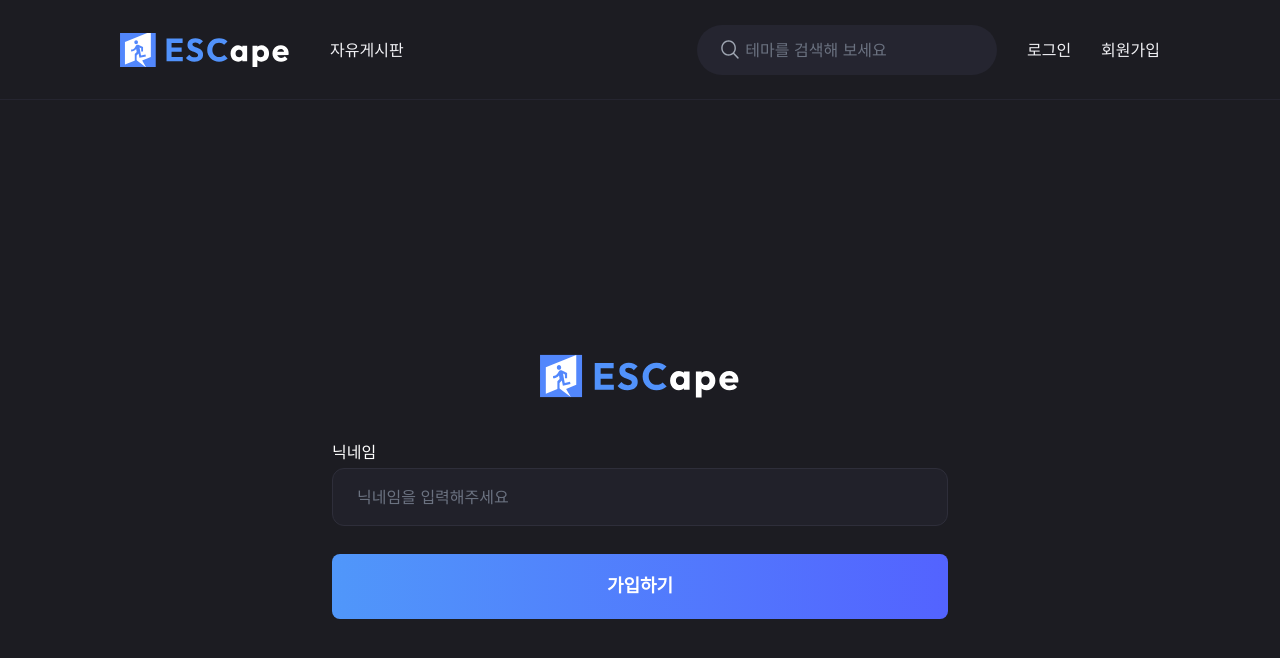
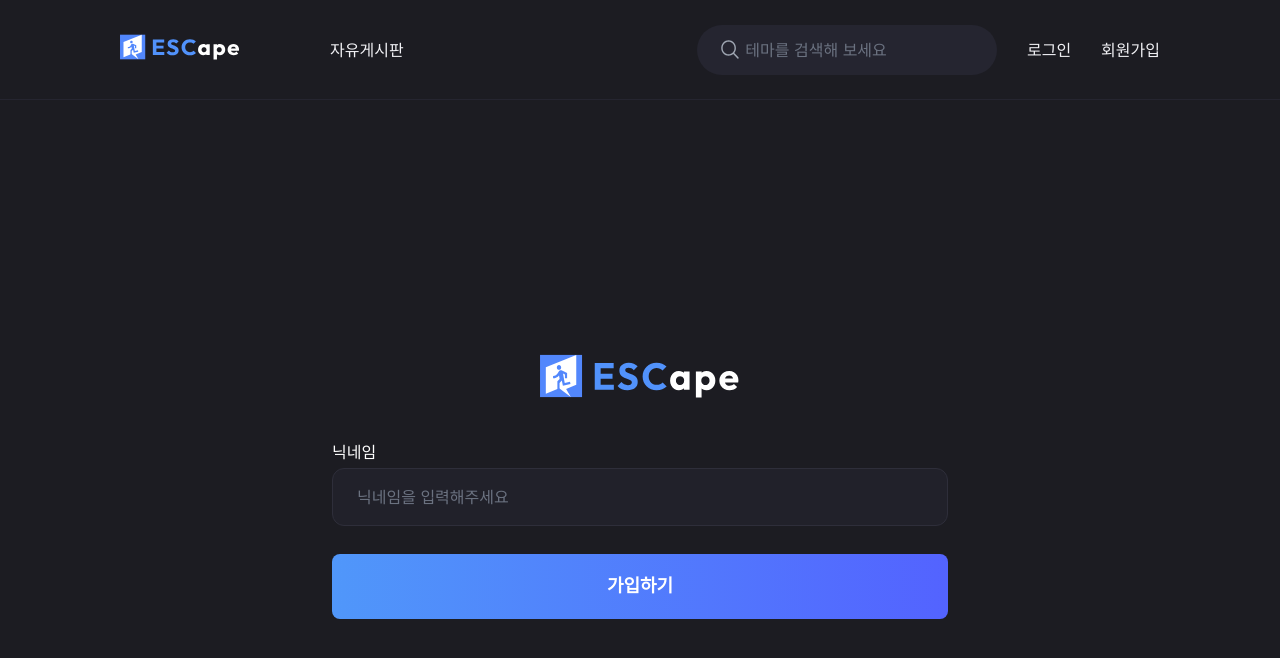
Before and after one commit to ojm51/ESCape, a Next.js app: page /oauth/google in a window 1280 px wide. Shown: the top 658 px of the page. Built offline with nearby package versions, Linux system fonts and the light colour scheme.

Commit message:
fix: 로고 사이즈 추가

```diff
--- a/src/components/@shared/layout/Header.tsx
+++ b/src/components/@shared/layout/Header.tsx
@@ -1,5 +1,5 @@
 import Image from 'next/image'
-import { PropsWithChildren, useEffect, useState } from 'react'
+import { PropsWithChildren } from 'react'
 import Link from 'next/link'
 import iconHamburger from '@icons/icon_hamburger.svg'
 import logoBig from '@images/logo.svg'
@@ -11,26 +11,21 @@ import { useAuth } from '@/contexts/AuthProvider'
 
 export default function Header({ children }: PropsWithChildren) {
   const { user, logout } = useAuth()
-  const [isLogin, setIsLogin] = useState(false)
   const { pathname } = useRouter()
 
   const handleLogout = () => {
     logout()
   }
 
-  // 엑세스 토큰이 있으면 내프로필, 없으면 로그인
-  useEffect(() => {
-    const accessToken = localStorage.getItem('accessToken')
-    if (accessToken) {
-      setIsLogin(true)
-    } else {
-      setIsLogin(false)
-    }
-  }, [user])
+  const handleImageError = (e: React.SyntheticEvent<HTMLImageElement>) => {
+    e.currentTarget.src = defaultProfileImage.src
+  }
+
+  const isSignPath = pathname.includes('sign')
 
   return (
     <>
-      {!pathname.includes('sign') && (
+      {!isSignPath && (
         <div className="relative">
           <div className="fixed flex h-[70px] w-full items-center justify-between border-b border-[#252530] bg-body-bg px-5 md:h-[80px] md:px-[30px] xl:h-[100px] xl:px-[120px]">
             <button className="relative h-[11.27px] w-[17px] md:hidden">
@@ -38,12 +33,7 @@ export default function Header({ children }: PropsWithChildren) {
             </button>
             <div className="flex items-center gap-10">
               <Link href="/" className="relative h-[24px] w-[120px] md:h-[28px] md:w-[140px] xl:h-[34px] xl:w-[170px]">
-                <Image
-                  src={logoBig}
-                  alt="로고"
-                  layout="fill"
-                  objectFit="cover"
-                />
+                <Image src={logoBig} alt="로고" width={120} height={24} />
               </Link>
               <Link href="/board" className="hidden md:block">
                 자유게시판
@@ -63,7 +53,7 @@ export default function Header({ children }: PropsWithChildren) {
                         alt="프로필 이미지"
                         width={42}
                         height={42}
-                        onError={(e) => (e.currentTarget.src = defaultProfileImage.src)}
+                        onError={handleImageError}
                       />
                     </div>
                     {user.nickname}
@@ -83,7 +73,7 @@ export default function Header({ children }: PropsWithChildren) {
           </div>
         </div>
       )}
-      <div className={classNames(pathname.includes('sign') ? '' : 'pt-[70px] md:pt-[80px] xl:pt-[100px]')}>
+      <div className={classNames({ 'pt-[70px] md:pt-[80px] xl:pt-[100px]': !isSignPath })}>
         {children}
       </div>
     </>
```
